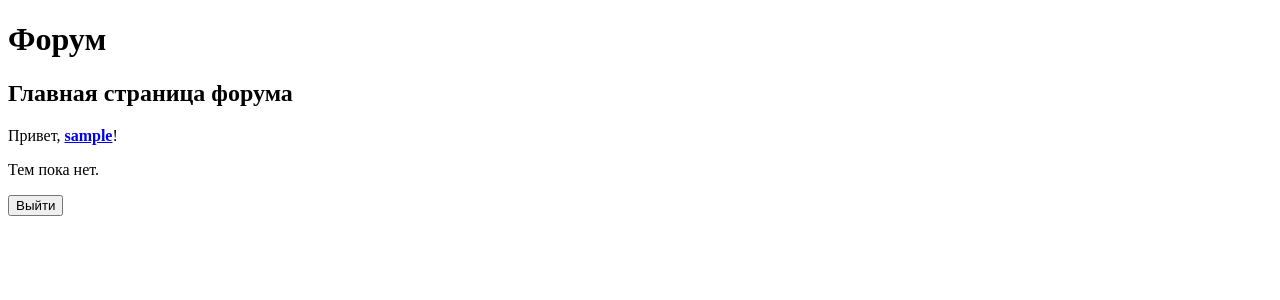
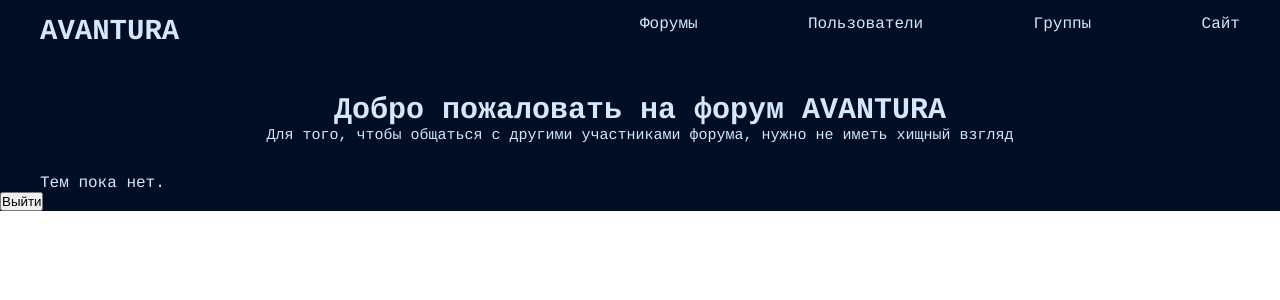
Before and after one commit to nummary/challenge-v1, a PHP site: page / in a window 1280 px wide. Shown: the top 300 px of the page. Run offline with PHP 8.4, Linux system fonts and the light colour scheme; the visitor is signed in with stand-in values (Sample User, id 1); data that the repository does not hold is empty.

Commit message:
Начал верстать главную страницу

```diff
--- /dev/null
+++ b/nummary/css/main.css
@@ -0,0 +1,99 @@
+@import url('https://fonts.googleapis.com/css2?family=Cousine:ital,wght@0,400;0,700;1,400;1,700&family=Rubik:ital,wght@0,300..900;1,300..900&display=swap');
+
+* {
+	margin: 0;
+	padding: 0;
+}
+
+body {
+  font-family: "Cousine", sans-serif;
+  font-weight: 400;
+  font-style: normal;
+  color: #d6e6ff;
+}
+
+a {
+	text-decoration: none;
+	color: #d6e6ff;
+	border-bottom: 2px solid transparent;
+}
+
+a:hover {
+  border-bottom-color: #d6e6ff; /* цвет линии при наведении */
+}
+
+img {
+	max-width: 100%;
+}
+
+.wrapper {
+  background: #000D24;
+  width: 100%;
+}
+
+.container {
+	width: 1200px;
+	margin: 0 auto;
+}
+
+.container.hello {
+	text-align: center;
+	font-size: 15px;
+	padding-top: 30px;
+	padding-bottom: 30px;
+}
+
+table {
+	width: 100%;
+	overflow: hidden;
+	border-spacing: 0;
+	border-collapse: separate;
+	font-family: sans-serif;
+	border-radius: 10px;
+	padding: 20px 0;
+}
+tr {
+	background-color: #18284F;
+}
+th {
+  background-color: #33589E;
+  color: #d6e6ff;
+  padding: 10px 15px;
+  font-weight: bold;
+  text-align: left;
+}
+td {
+	padding: 10px 15px;
+	color: #d6e6ff;
+}
+
+
+
+header {
+	padding: 15px 0;
+}
+
+header .logo {
+	text-transform: uppercase;
+	font-size: 29px;
+	font-weight: 800;
+}
+
+header nav {
+	float: right;
+	width: 50%;
+}
+
+header nav ul {
+	list-style: none;
+	display: flex;
+	justify-content: space-between;
+}
+
+header nav ul li {
+	display: inline-block;
+}
+
+header nav ul li a {
+	color: #d6e6ff;
+}
--- a/nummary/index.php
+++ b/nummary/index.php
@@ -1,7 +1,5 @@
 <?php
-// ОБЯЗАТЕЛЬНО запускаем сессию на первой строчке файла
 session_start();
-if (isset($_SESSION['uid'])) {
 require_once "db.php";
 
 function timeAgo($datetime) {
@@ -48,13 +46,6 @@ if (isset($_SESSION['uid'])) {
     ");
 $stmt_thrds->execute();
 $recent_threads = $stmt_thrds->fetchAll(PDO::FETCH_ASSOC);
-
-} else {
-    ?>
-    <a href="register.html"><button>Регистрация</button></a><br>
-    <a href="login.html"><button>Войти</button></a>
-    <?php
-}
 ?>
 
 <!DOCTYPE html>
@@ -62,23 +53,37 @@ if (isset($_SESSION['uid'])) {
 <head>
     <meta charset="UTF-8">
     <title>Форум</title>
+    <link rel="stylesheet" href="css/main.css">
 </head>
 <body>
-
-    <h1>Форум</h1>
-    <h2>Главная страница форума</h2>
-
-    <p>Привет, <b><a href="profile.php?id=<?= $_SESSION['username'] ?>"><?= htmlspecialchars($_SESSION['username']) ?></a></b>!</p>
-
+    <div class="wrapper">
+        <?php if (isset($_SESSION['uid'])) { ?>
+            <header class="container">
+                <span class="logo">AVANTURA</span>
+                <nav>
+                    <ul>
+                        <li><a href="#">Форумы</a></li>
+                        <li><a href="#">Пользователи</a></li>
+                        <li><a href="#">Группы</a></li>
+                        <li><a href="#">Сайт</a></li>
+                    </ul>
+                </nav>
+            </header>
+            <div class="hello container">
+                <h1>Добро пожаловать на форум AVANTURA</h1>
+                <h7>Для того, чтобы общаться с другими участниками форума, нужно не иметь хищный взгляд</h7>
+            </div>
+            <div class="news_section container">
+                <div class="news_info">
                     <?php if (empty($recent_threads)): ?>
                         <p>Тем пока нет.</p>
                     <?php else: ?>
-        <table border="1" cellpadding="8" cellspacing="0" style="width: 100%; border-collapse: collapse;">
+                        <table class="table">
                             <thead>
-                <tr style="background: #f2f2f2; text-align: left;">
-                    <th>Название темы</th>
-                    <th>Последний ответ</th>
-                    <th>Пользователь</th>
+                                <tr>
+                                    <th>Последние сообщения</th>
+                                    <th></th>
+                                    <th></th>
                                 </tr>
                             </thead>
                             <tbody>
@@ -103,26 +108,64 @@ if (isset($_SESSION['uid'])) {
                             </tbody>
                         </table>
                     <?php endif; ?>
+                </div>
+            </div>
 
+
+            <div class="razdely container">
+                <div class="razdely_info">
+                    <?php foreach ($razdely as $row) {
+                        $now = $row['sid']; ?>
+
+                        <table class="table">
+                            <thead>
+                                <tr>
+                                    <!-- Название раздела на всю ширину (3 колонки) -->
+                                    <th colspan="3">
+                                        <?php echo $row['name']; ?>
+                                    </th>
+                                </tr>
+                            </thead>
+                            <tbody>
                                 <?php
-    foreach ($razdely as $row) {
-        $now = $row['sid'];
-        ?>
-        <h1><?php echo $row['name'] . "</br>"?></h1>
-        <?php
+                                $has_subsections = false;
                                 foreach ($podrazdely as $rowy) {
                                     if ($rowy['parent_id'] == $now) {
-                ?>
-                <h2><a href='/section.php?id=<?php echo $rowy['sid'] ?>'><?php echo $rowy['name'] . "</br>"?></a></h2>
-                <?php
+                                        $has_subsections = true; ?>
+                                        <tr>
+                                            <td>
+                                                <a href="/section.php?id=<?php echo $rowy['sid']; ?>">
+                                                    <?php echo $rowy['name']; ?>
+                                                </a>
+                                            </td>
+                                            <td>
+                                                <?php echo isset($rowy['topics_count']) ? $rowy['topics_count'] : 0; ?>
+                                            </td>
+                                            <td>
+                                                <?php echo isset($rowy['comments_count']) ? $rowy['comments_count'] : 0; ?>
+                                            </td>
+                                        </tr>
+                                    <?php }
                                 }
-        }
-    }
-    ?>
+
+                                if (!$has_subsections) { ?>
+                                    <tr>
+                                        <td colspan="3">В данном разделе пока нет подразделов</td>
+                                    </tr>
+                                <?php } ?>
+                            </tbody>
+                        </table>
+                    <?php } ?>
+                </div>
+            </div>
 
             <form action="logout.php" method="POST">
                 <button type="submit">Выйти</button>
             </form>
-
+        <?php } else { ?>
+            <a href="registwer.html"><button>Регистрация</button></a><br>
+            <a href="login.html"><button>Войти</button></a>
+        <?php } ?>
+    </div>
 </body>
 </html>
```
Lines whose indentation alone changed are shown as unchanged.
